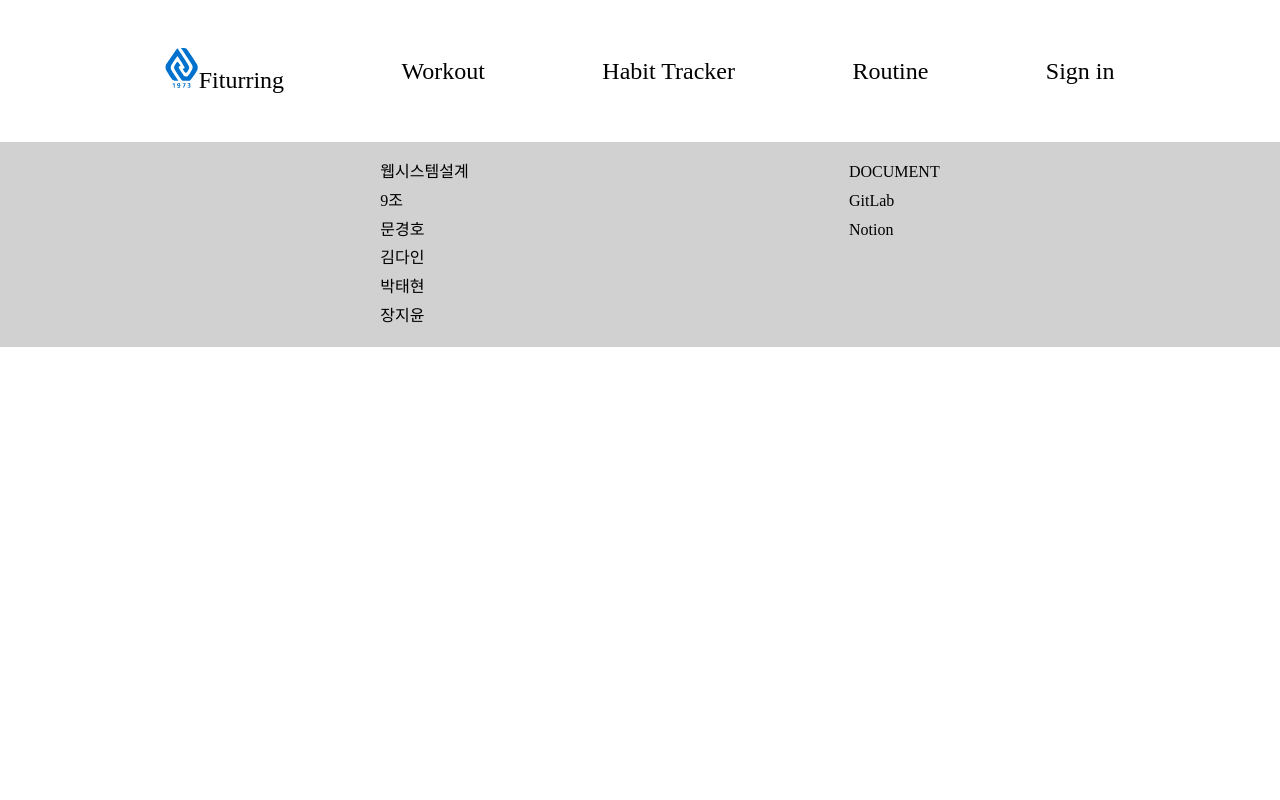
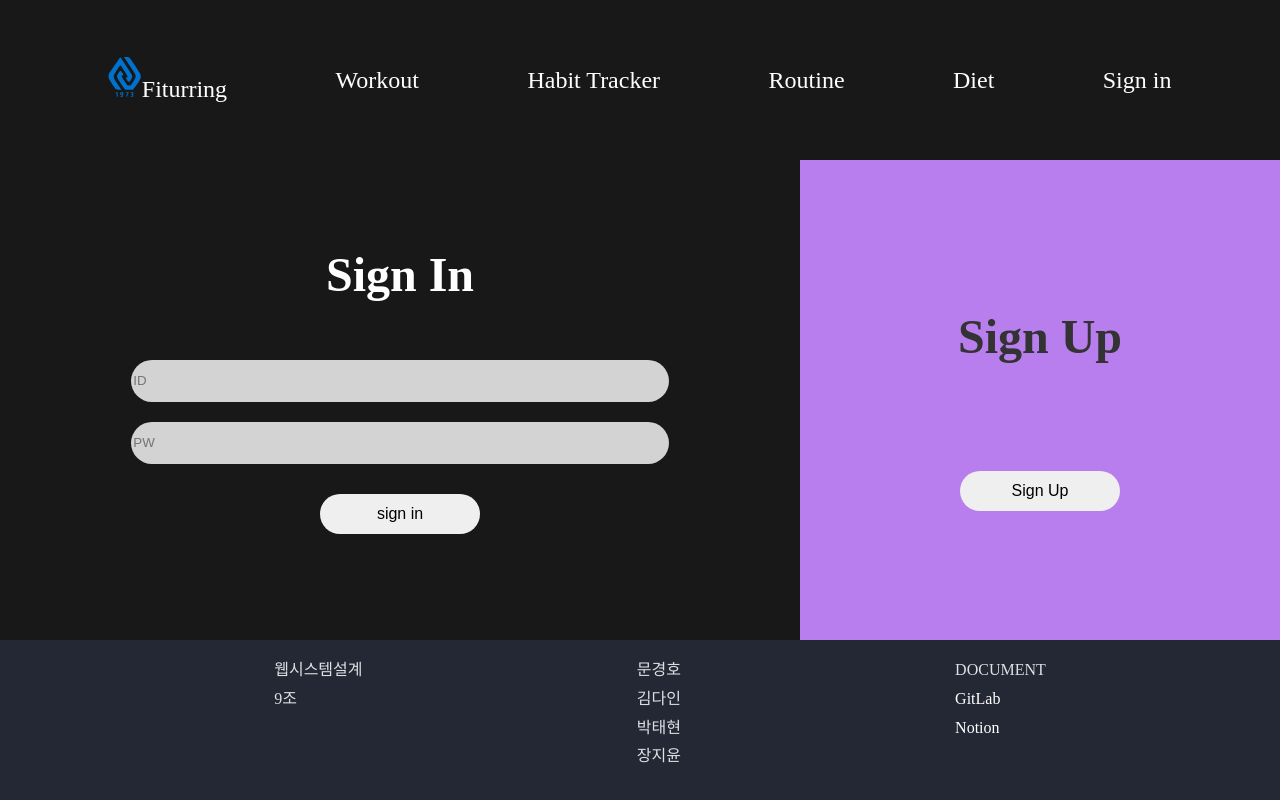
Before and after one commit to Nyam2C/-FitUrRing, a React (Create React App) app in the folder front/: page /sign in a window 1280 px wide. Built offline with nearby package versions, Linux system fonts and the light colour scheme; the HTML template or start-up script is replaced by a standard one.

Commit message:
refactor: SignIn+Up -> Sign

```diff
--- a/front/src/App.css
+++ b/front/src/App.css
@@ -1,64 +1,12 @@
-#sign{
-    display: flex;
-    flex-direction: row;
-    height: 100vh;
-    align-items: center;
-  }
+body{
+  margin: 0;
+  background-color: #181818;
+  color: #FFFFFF;
+}
 
-  #title{
-    font-size:xx-large;
-    font-weight: bold;
-    padding: 0 0 100px 0 ;
-  }
-
-  .aside{
-    display: flex;
-    flex-direction: column;
-    width: 30%;
-    height: 100%;
-    background-color: #f0f0f0;
-    align-items: center;
-    justify-content: center;
-  }
-
-  .aside div{
-    display: flex;
-    flex-direction: column;
-    align-items: center;
-    padding: 0 0 0 0;
-  }
-
-  form {
-    display: flex;
-    width: 70%;
-    flex-direction: column;
-    align-items: center;
-  }
-
-  input{
-    width: 50em;
-    height: 3em;
-    border:none;
-    border-radius: 10px;
-    background-color: lightgray;
-    margin: 10px;
-
-  }
-
-  button{
-    background-color: black;
-    margin:20px;
-    color:white;
-    border: none;
-    border-radius: 10px;
-    width: 10em;
-    height: 2.5em;
-    font-size:medium;
-  }
-
-  body{
-    margin: 0;
-  }
+#main-content{
+  min-height: calc(100vh - 10rem - 10rem);
+}
 
 
   /*
--- a/front/src/App.jsx
+++ b/front/src/App.jsx
@@ -3,9 +3,8 @@ import { BrowserRouter as Router, Routes, Route, Link } from 'react-router-dom';
 
 import Header from './components/Header';
 import Home from './pages/Home';
-import SignIn from './pages/SignIn';
-import SignUp from './pages/SignUp';
 import Footer from './components/Footer'
+import Sign from './pages/Sign';
 
 import './App.css';
 
@@ -16,15 +15,14 @@ function App(){
         <Router>
             <div className="App">
                 <Header userId={userId} />
-                <div>
+                <div id="main-content">
+                    <Routes>
+                        <Route exact path="/"  element={<Home />} />
+                        <Route path="/sign"  element={<Sign />} />
+                    </Routes>
                 </div>
+                <Footer />
             </div>
-            <Routes>
-                <Route exact path="/"  element={<Home />} />
-                <Route path="/signin"  element={<SignIn />} />
-                <Route path="/signup"  element={<SignUp />} />
-            </Routes>
-            <Footer />
         </Router>
     );
 }
--- a/front/src/components/Footer.jsx
+++ b/front/src/components/Footer.jsx
@@ -9,6 +9,8 @@ function Footer() {
             <ul>
                 <li> 웹시스템설계 </li>
                 <li> 9조 </li>
+            </ul>
+            <ul>
                 <li> 문경호 </li>
                 <li> 김다인 </li>
                 <li> 박태현 </li>
--- a/front/src/components/Header.jsx
+++ b/front/src/components/Header.jsx
@@ -9,13 +9,13 @@ function MyPage(props){
         return (
             <span>
                 <Link class="link large" to='/mypage'>My Page</Link>
-                <Link class="link large" to='/signout'>Sign Out</Link>
+                <Link class="link large" to='/sign'>Sign Out</Link>
             </span>
         );
     }
     else{
         return (
-            <Link class="link large" to='/signin'>Sign in</Link>
+            <Link class="link large" to='/sign'>Sign in</Link>
         );
     }
 }
@@ -31,6 +31,7 @@ function Header(){
             <Link class="link large" to='/workout'>Workout</Link>
             <Link class="link large" to='/habitTracker'>Habit Tracker</Link>
             <Link class="link large" to='/routine'>Routine</Link>
+            <Link class="link large" to='diet'>Diet</Link>
             <MyPage />
         </div>
     );
--- a/front/src/components/index.css
+++ b/front/src/components/index.css
@@ -3,7 +3,7 @@
     flex-wrap: wrap;
     align-items: center;
     justify-content: space-evenly;
-    margin: 3em;
+    height: 10rem;
 }
 
 .large{
@@ -11,12 +11,12 @@
 }
 
 .link:link{
-    color: black;
+    color: #FFFFFF;
     text-decoration: none;
 }
 
 .link:visited{
-    color: black;
+    color: #FFFFFF;
 }
 
 #footer{
@@ -24,8 +24,10 @@
     flex-direction: row;
     line-height: 1.8;
     justify-content: space-evenly;
-    background-color: rgb(209, 209, 209);
+    background-color: #242834;
     margin: 0;
+    color: #DFDFE4;
+    height: 10rem;
 }
 
 ul{
--- /dev/null
+++ b/front/src/pages/Sign.jsx
@@ -0,0 +1,112 @@
+import React, { useEffect, useState } from 'react';
+import './index.css';
+
+function SignInForm(){
+    return (
+        <form id="signInForm">
+            <label id="title">Sign In</label>
+            <input
+            id="id"
+            type="text"
+            name="id"
+            placeholder='ID'
+            ></input>
+            <input
+            id="pw"
+            type="password"
+            name="pw"
+            placeholder='PW'
+            ></input>
+            <button type="submit">sign in</button>
+        </form>
+    );
+}
+
+function SignUpForm(){
+    return (
+        <form id="signUpForm">
+            <label id="title">Sign Up</label>
+            <input required id="name" type="text" name="name" placeholder='성함'></input>
+            <input required id="id" type="text" name="id" placeholder='ID'></input>
+            <input required id="pw" type="password" name="pw" placeholder='PW'></input>
+            <input required id="pwConfirm" type="password" name="pwConfirm" placeholder='PW를 한번 더 입력해주세요'></input>
+            <input required id="email" type="email" name="email" placeholder='이메일'></input>
+
+            <div style={{display: "flex", width: "30em", justifyContent: "center"}}>
+                <input id="age" type="number" name="age" placeholder='나이'></input>
+                <input id="height" type="number" name="height" placeholder='키'></input>
+                <input id="weight" type="number" name="weight" placeholder='몸무게'></input>
+            </div>
+
+            <button type="submit">sign up</button>
+        </form>
+
+    );
+}
+
+function AsideContent({ isActive, onShow, title, label }){
+    return (
+        <>
+            {isActive?(
+                null
+            ) : (
+                <aside>
+                    <h1 id="title">{title}</h1>
+                    <button onClick={onShow}>
+                        <span>{label}</span>
+                    </button>
+                </aside>
+            )}
+        </>
+    )
+}
+
+function Panel({ isActive, children }){
+    return (
+        <>
+            {isActive?(
+                <section className="panel">
+                    <div>{children}</div>
+                </section>
+            ) : (
+                null
+            )}
+        </>
+    )
+}
+
+function Sign() {
+    const [activeIndex, setActiveIndex] = useState(0);
+
+    return (
+        <div id="sign">
+            <AsideContent
+                isActive={activeIndex === 0}
+                onShow={() => setActiveIndex(0)}
+                title="Welcome"
+                label="Sign In"
+            />
+            <Panel
+                isActive={activeIndex === 0}
+                onShow={() => setActiveIndex(0)}
+            >
+                <SignInForm />
+            </Panel>
+
+            <Panel
+                isActive={activeIndex === 1}
+                onShow={() => setActiveIndex(1)}
+            >
+                <SignUpForm />
+            </Panel>
+            <AsideContent
+                isActive={activeIndex === 1}
+                onShow={() => setActiveIndex(1)}
+                title="Sign Up"
+                label="Sign Up"
+            />
+        </div>
+    );
+}
+
+export default Sign;
--- a/front/src/pages/SignIn.jsx
+++ /dev/null
@@ -1,40 +0,0 @@
-import React, { useEffect, useState } from 'react';
-import ReactDOM from 'react-dom';
-import '../App.css';
-
-function SignIn() {
-    // const loginForm = document.getElementById("loginForm");
-    // loginForm.addEventListener("submit", () => {
-    //     const body = loginForm.get("id");
-    //     console.log(body);
-    // });
-
-    return (
-        <div id="sign">
-            <div className="aside">
-                <div>
-                    <label id="title">Welcome</label>
-                    <button type="button">sign up</button>
-                </div>
-            </div>
-            <form id="signInForm">
-                <label id="title">Sign In</label>
-                <input
-                id="id"
-                type="text"
-                name="id"
-                placeholder='ID'
-                ></input>
-                <input
-                id="pw"
-                type="password"
-                name="pw"
-                placeholder='PW'
-                ></input>
-                <button type="submit">sign in</button>
-            </form>
-        </div>
-    );
-}
-
-export default SignIn;
--- a/front/src/pages/SignUp.jsx
+++ /dev/null
@@ -1,34 +0,0 @@
-import React, { useEffect, useState } from 'react';
-import ReactDOM from 'react-dom';
-import '../App.css';
-
-function SignUp() {
-    return (
-        <div id="sign">
-            <form id="signUpForm">
-                <label id="title">Sign Up</label>
-                <input required id="name" type="text" name="name" placeholder='성함'></input>
-                <input required id="id" type="text" name="id" placeholder='ID'></input>
-                <input required id="pw" type="password" name="pw" placeholder='PW'></input>
-                <input required id="pwConfirm" type="password" name="pwConfirm" placeholder='PW를 한번 더 입력해주세요'></input>
-                <input required id="email" type="email" name="email" placeholder='이메일'></input>
-
-                <div style={{display: "flex", width: "30em", justifyContent: "center"}}>
-                    <input id="age" type="number" name="age" placeholder='나이'></input>
-                    <input id="height" type="number" name="height" placeholder='키'></input>
-                    <input id="weight" type="number" name="weight" placeholder='몸무게'></input>
-                </div>
-
-                <button type="submit">sign up</button>
-            </form>
-            <div className="aside" style={{marginLeft:"auto"}}>
-                <label id="title">Welcome</label>
-                <div>
-                    <button type="button">sign in</button>
-                </div>
-            </div>
-        </div>
-    );
-}
-
-export default SignUp;
--- /dev/null
+++ b/front/src/pages/index.css
@@ -0,0 +1,51 @@
+#sign{
+    display: flex;
+    flex-direction: row;
+    align-items: center;
+}
+
+aside{
+    display: flex;
+    flex-direction: column;
+    width: 30rem;
+    min-height: calc(100vh - 10rem - 10rem);
+    background-color: #B87EED;
+    align-items: center;
+    justify-content: center;
+  }
+
+#title{
+    font-size: 3em;
+    font-weight: 900;
+    padding: 0 0 1em 0 ;
+}
+
+.panel{
+    min-width: calc(100vw - 30rem);
+}
+
+form {
+    display: flex;
+    flex-direction: column;
+    align-items: center;
+  }
+
+input{
+width: 40em;
+height: 3em;
+border:none;
+border-radius: 10em;
+background-color: lightgray;
+margin: 10px;
+}
+
+button{
+    background-color: CFFF5E;
+    margin:20px;
+    color:black ;
+    border: none;
+    border-radius: 10em;
+    width: 10em;
+    height: 2.5em;
+    font-size:medium;
+}
```
Lines whose indentation alone changed are shown as unchanged.
